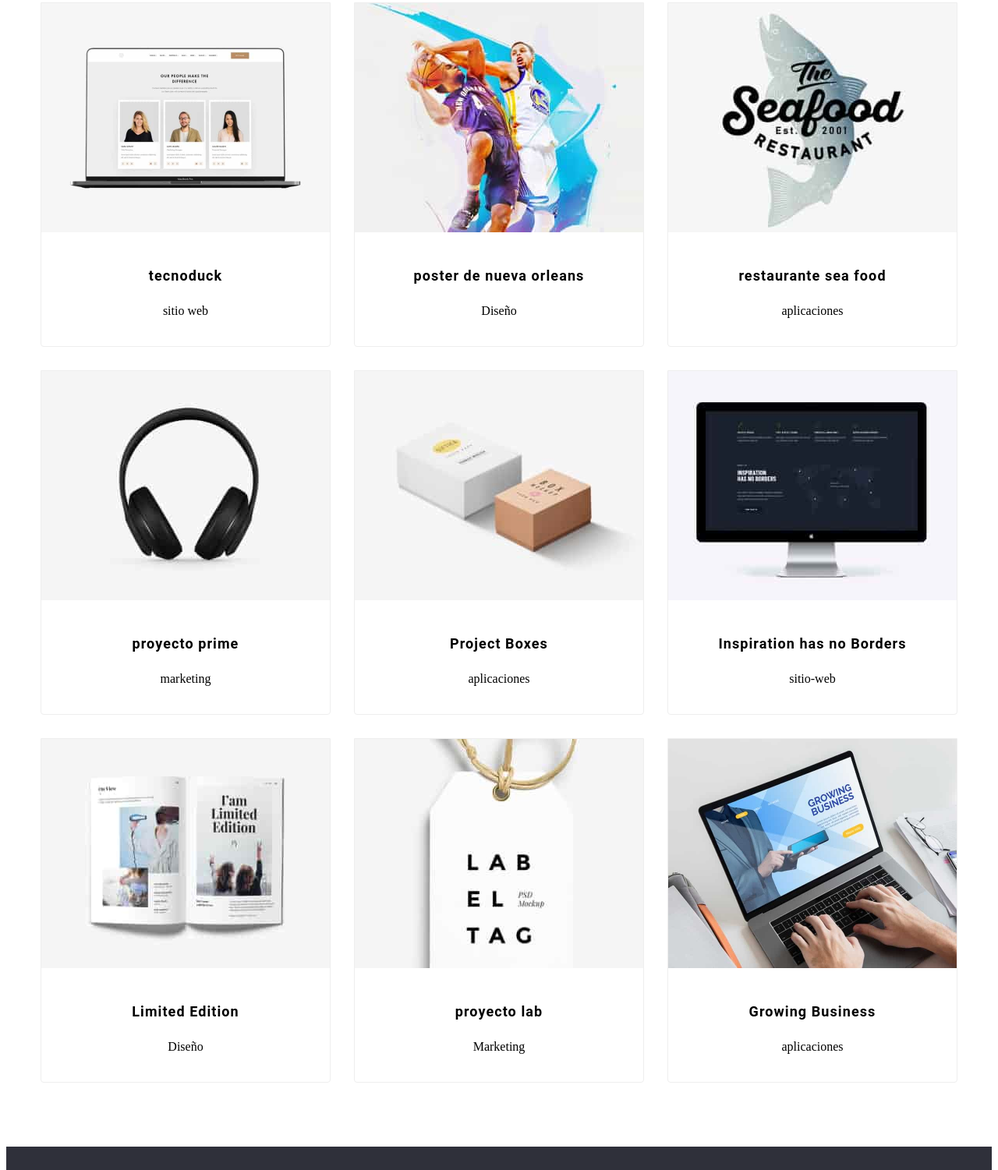
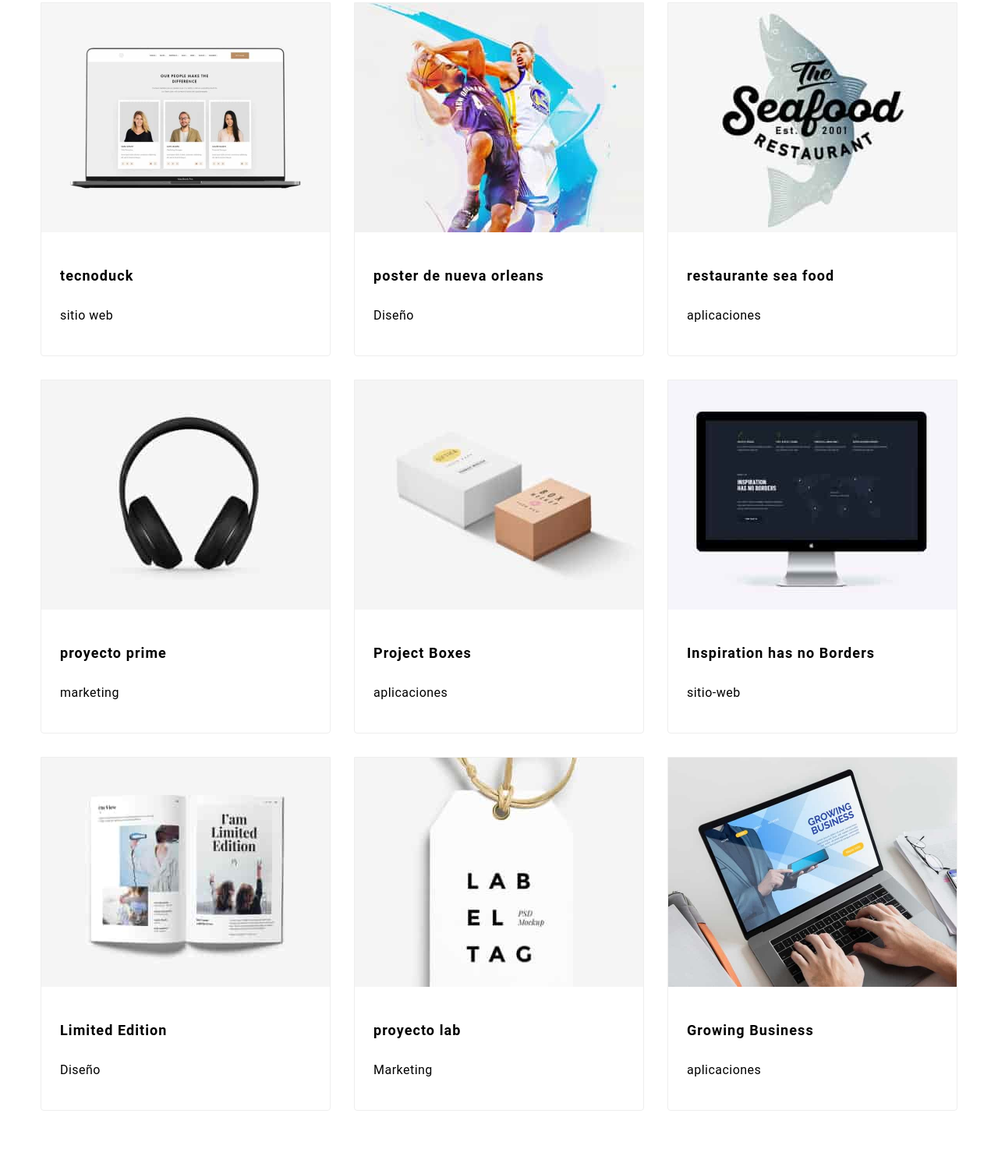
Before and after one commit to Cjhoanna/Goit-markup-hw-04, a plain HTML site: page portafolio.html in a window 1280 px wide. Shown: the part 259-1760 px from the top of the page at 78% size. Drawn offline with Linux system fonts and the light colour scheme.

```diff
--- a/CSS/portafolio.css
+++ b/CSS/portafolio.css
@@ -90,13 +90,6 @@ ul {
   border: 1px solid #eeeeee;
   border-radius: 0px 0px 4px 4px;
 }
-.card_title {
-  font-family: "Roboto";
-  font-weight: 700;
-  font-size: 18px;
-  line-height: 36px;
-  letter-spacing: 0.06em;
-}
 .card_body {
   padding: 20px 24px;
   padding-top: 20px;
@@ -104,6 +97,23 @@ ul {
   padding-bottom: 20px;
   padding-left: 24px;
 }
+.card_title {
+  display: flex;
+  font-family: "Roboto";
+  font-weight: 700;
+  font-size: 18px;
+  line-height: 36px;
+  letter-spacing: 0.06em;
+}
+.card_description {
+  display: flex;
+  font-family: "Roboto";
+  font-weight: 400;
+  font-size: 16px;
+  line-height: 30px;
+  letter-spacing: 0.03em;
+}
+
 .card:hover,
 .card:focus {
   border: 1px solid #2196f3;
--- a/portafolio.html
+++ b/portafolio.html
@@ -67,7 +67,7 @@
               height="294">
             <div class="card_body">
                <h3 class="card_title">tecnoduck</h3>
-               <p>sitio web</p>
+               <p class="card_description">sitio web</p>
               </div>
           </li>
           <li class="card">
@@ -78,7 +78,7 @@
               height="294">
              <div class="card_body">
               <h3 class="card_title">poster de nueva orleans</h3>
-              <p>Diseño</p>
+              <p class="card_description">Diseño</p>
             </div>
           </li>
           <li class="card">
@@ -89,7 +89,7 @@
               height="294">
               <div class="card_body">
                 <h3 class="card_title">restaurante sea food</h3>
-                <p>aplicaciones</p>
+                <p class="card_description">aplicaciones</p>
               </div>
           </li>
           <li class="card">
@@ -100,7 +100,7 @@
               height="294">
               <div class="card_body">
                 <h3 class="card_title">proyecto prime</h3>
-                <p>marketing</p>
+                <p class="card_description">marketing</p>
               </div>
           </li>
           <li class="card">
@@ -111,7 +111,7 @@
               height="294">
               <div class="card_body">
                 <h3 class="card_title">Project Boxes</h3>
-                <p>aplicaciones</p>
+                <p class="card_description">aplicaciones</p>
               </div>
           </li>
           <li class="card">
@@ -122,7 +122,7 @@
               height="294">
               <div class="card_body">
                 <h3 class="card_title">Inspiration has no Borders</h3>
-                <p>sitio-web</p>
+                <p class="card_description">sitio-web</p>
               </div>
           </li>
           <li class="card">
@@ -133,7 +133,7 @@
               height="294">
              <div class="card_body">
                 <h3 class="card_title">Limited Edition</h3>
-                <p>Diseño</p>
+                <p class="card_description">Diseño</p>
               </div>
           </li>
           <li class="card">
@@ -144,7 +144,7 @@
               height="294">
               <div class="card_body">
                 <h3 class="card_title">proyecto lab</h3>
-                <p>Marketing</p>
+                <p class="card_description">Marketing</p>
               </div>
           </li>
           <li class="card">
@@ -155,7 +155,7 @@
               height="294">
              <div class="card_body">
                 <h3 class="card_title">Growing Business</h3>
-                <p>aplicaciones</p>
+                <p class="card_description">aplicaciones</p>
               </div>
         </div>
           </li>
```
